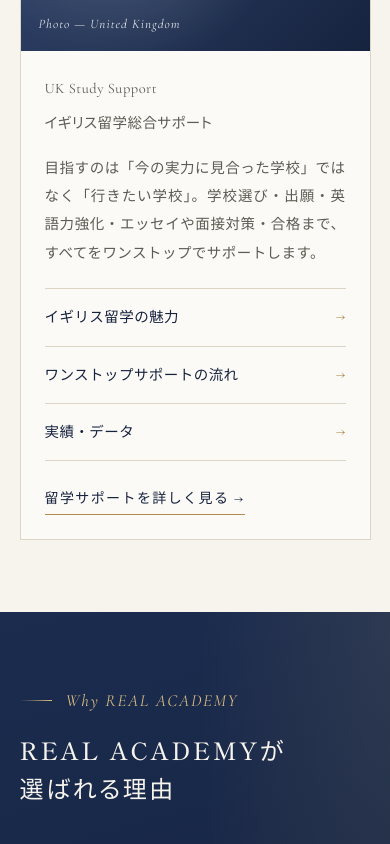
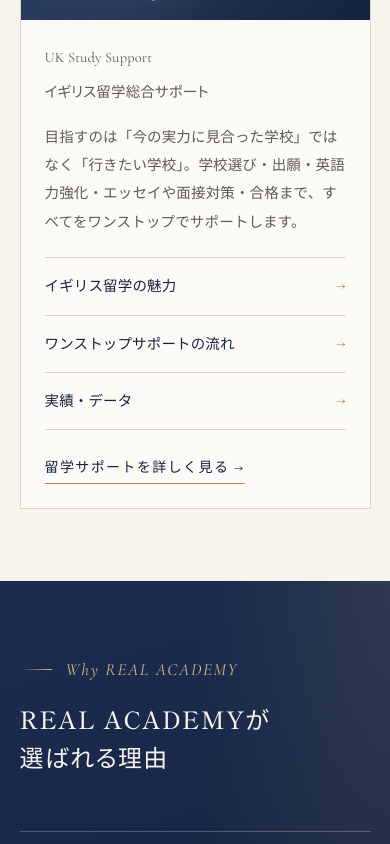
Before and after one commit to noaruft/realacademy, a plain HTML site: page docs/index.html in a window 390 px wide. Shown: the part 2700-3544 px from the top of the page. Drawn offline with nearby package versions, Linux system fonts and the light colour scheme; a web font is replaced by a local one.

Commit message:
スマホの日本語の文字間隔を調整

```diff
--- a/docs/assets/style.css
+++ b/docs/assets/style.css
@@ -616,7 +616,8 @@
 html[data-lang="ja"] :is(p, li, blockquote, .answer, .timeline p, .module-items p):not(:is(
   .lead, .course-tagline, .hero-sub, .eyebrow, .biz-en, .biz-ja, .contrib-name, .contrib-title,
   .signature, .lesson-label, .app-name, .course-name, .slogan-en, .slogan-ja, .reason-num,
-  .breadcrumb, .form-note, .results-sub, .concept-quote, .note p, .pillar p, .class-closing)) {
+  .breadcrumb, .form-note, .results-sub, .concept-quote, .note p, .pillar p, .class-closing,
+  p.center, .center > p)) {
   word-break: normal;
   text-align: justify;
   text-justify: inter-character;
@@ -915,3 +916,20 @@
   /* メニューを開いている間は、後ろのページが動かないようにする */
   body.menu-open { overflow: hidden; }
 }
+
+/* ---------- 日本語の文字間隔（2026年10月）：見出しは両端揃えを受け継がない。スマホは字間を詰め、左揃えで自然に読めるように ---------- */
+html[data-lang="ja"] :is(li, .answer, .module-items, .timeline) :is(h3, h4) { text-align: left; }
+@media (max-width: 760px) {
+  body { letter-spacing: .02em; }
+  html[data-lang="ja"] :is(h1, h2, h3, h4) { letter-spacing: .05em; }
+  html[data-lang="ja"] :is(.lead, .hero-sub, .concept-quote, .class-closing) { letter-spacing: .03em; }
+  .voice, .course-body, .biz-body, .lesson, .event, .pillar, .module-items, .app { letter-spacing: .01em; }
+  /* 両端揃えは狭い画面だと英単語の前後で字間が大きく開くため、左揃えにする（中央揃えの文はそのまま） */
+html[data-lang="ja"] :is(p, li, blockquote, .answer, .timeline p, .module-items p):not(:is(
+  .lead, .course-tagline, .hero-sub, .eyebrow, .biz-en, .biz-ja, .contrib-name, .contrib-title,
+  .signature, .lesson-label, .app-name, .course-name, .slogan-en, .slogan-ja, .reason-num,
+  .breadcrumb, .form-note, .results-sub, .concept-quote, .note p, .pillar p, .class-closing,
+  p.center, .center > p)) {
+    text-align: left; text-justify: auto;
+  }
+}
```
